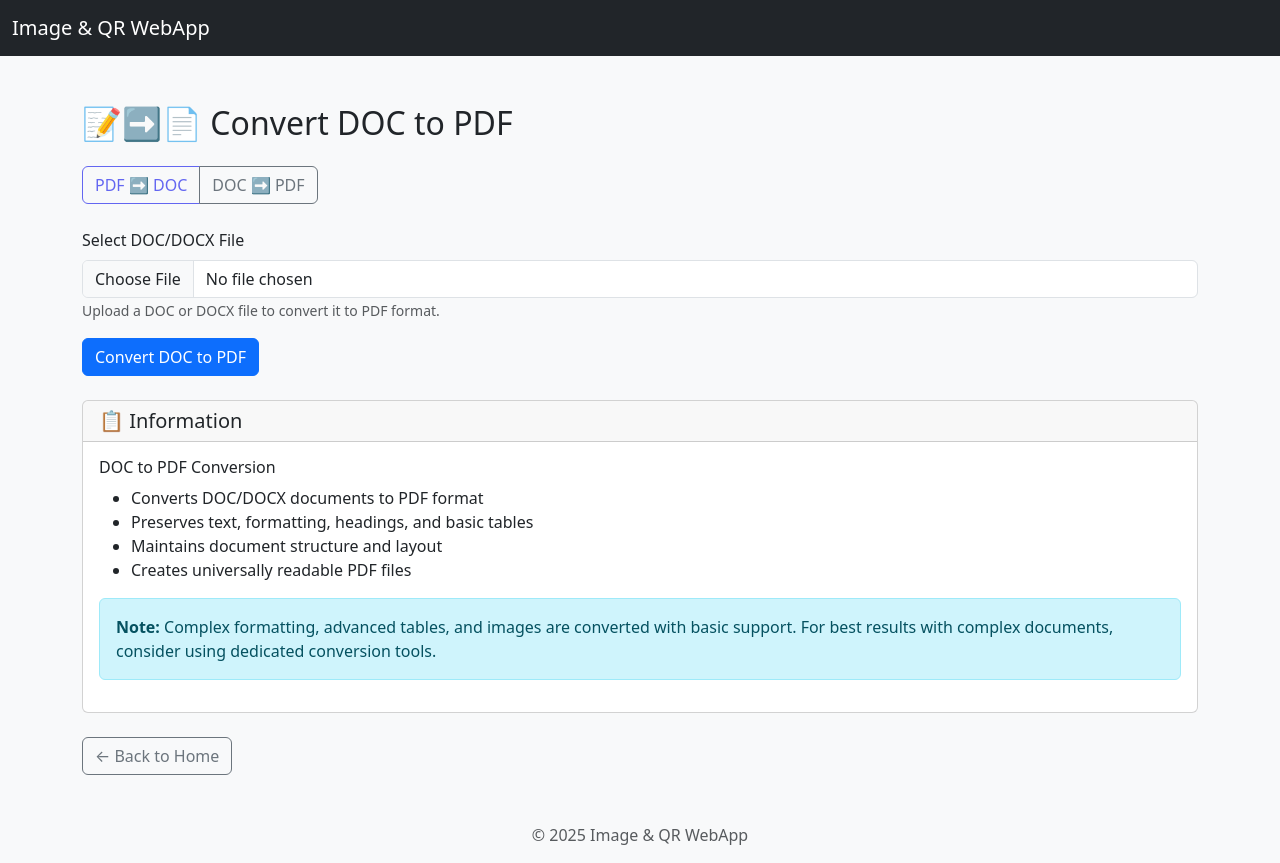
After one commit to kpfahiz/utility_web, a Flask app: template app/templates/convert_pdf_doc.html in a window 1280 px wide. The commit adds this page. Run offline with Flask 3, Linux system fonts and the light colour scheme; the template is opened without the code that fills it, so the values that code supplies are empty.

Commit message:
File converter

```diff
--- /dev/null
+++ b/app/templates/convert_pdf_doc.html
@@ -0,0 +1,133 @@
+{% extends "base.html" %}
+{% block title %}Convert PDF/DOC{% endblock %}
+{% block content %}
+  <h2 class="mb-4">
+    {% if conversion_type == "pdf-to-doc" %}
+      📄➡️📝 Convert PDF to DOC
+    {% else %}
+      📝➡️📄 Convert DOC to PDF
+    {% endif %}
+  </h2>
+
+  {% if error %}
+  <div class="alert alert-danger mb-4">
+    <strong>Error:</strong> {{ error }}
+  </div>
+  {% endif %}
+
+  {% if converted %}
+  <div class="alert alert-success mb-4">
+    <h5 class="alert-heading">✅ Conversion Successful!</h5>
+    <hr>
+    <div class="row">
+      <div class="col-md-6">
+        <p class="mb-1"><strong>Original Size:</strong>
+          {% if original_size_mb >= 1 %}
+            {{ "%.2f"|format(original_size_mb) }} MB
+          {% else %}
+            {{ "%.2f"|format(original_size_kb) }} KB
+          {% endif %}
+        </p>
+        <p class="mb-0"><strong>Converted Size:</strong>
+          {% if converted_size_mb >= 1 %}
+            {{ "%.2f"|format(converted_size_mb) }} MB
+          {% else %}
+            {{ "%.2f"|format(converted_size_kb) }} KB
+          {% endif %}
+        </p>
+      </div>
+    </div>
+    <hr>
+    <a href="/download/{{ download_name }}" class="btn btn-primary" download>Download Converted File</a>
+    {% if conversion_type == "pdf-to-doc" %}
+      <a href="/convert-pdf-doc" class="btn btn-secondary">Convert Another PDF</a>
+    {% else %}
+      <a href="/convert-doc-pdf" class="btn btn-secondary">Convert Another DOC</a>
+    {% endif %}
+  </div>
+  {% endif %}
+
+  <div class="mb-4">
+    <div class="btn-group" role="group" aria-label="Conversion type">
+      <a href="/convert-pdf-doc" class="btn {% if conversion_type == 'pdf-to-doc' %}btn-primary{% else %}btn-outline-primary{% endif %}">
+        PDF ➡️ DOC
+      </a>
+      <a href="/convert-doc-pdf" class="btn {% if conversion_type == 'doc-to-pdf' %}btn-primary{% else %}btn-outline-secondary{% endif %}">
+        DOC ➡️ PDF
+      </a>
+    </div>
+  </div>
+
+  <form method="POST" enctype="multipart/form-data" class="mb-3">
+    <div class="mb-3">
+      <label for="file" class="form-label">
+        {% if conversion_type == "pdf-to-doc" %}
+          Select PDF File
+        {% else %}
+          Select DOC/DOCX File
+        {% endif %}
+      </label>
+      <input
+        type="file"
+        class="form-control"
+        name="file"
+        {% if conversion_type == "pdf-to-doc" %}
+          accept=".pdf,application/pdf"
+        {% else %}
+          accept=".doc,.docx,application/msword,application/vnd.openxmlformats-officedocument.wordprocessingml.document"
+        {% endif %}
+        required
+      >
+      <small class="form-text text-muted">
+        {% if conversion_type == "pdf-to-doc" %}
+          Upload a PDF file to convert it to DOCX format.
+        {% else %}
+          Upload a DOC or DOCX file to convert it to PDF format.
+        {% endif %}
+      </small>
+    </div>
+
+    <button type="submit" class="btn btn-primary">
+      {% if conversion_type == "pdf-to-doc" %}
+        Convert PDF to DOC
+      {% else %}
+        Convert DOC to PDF
+      {% endif %}
+    </button>
+  </form>
+
+  <div class="card mt-4">
+    <div class="card-header">
+      <h5 class="mb-0">📋 Information</h5>
+    </div>
+    <div class="card-body">
+      {% if conversion_type == "pdf-to-doc" %}
+        <h6>PDF to DOC Conversion</h6>
+        <ul>
+          <li>Converts PDF documents to editable DOCX (Word) format</li>
+          <li>Preserves text, formatting, and basic layout</li>
+          <li>Images and complex layouts may require manual adjustment</li>
+          <li>Best for text-heavy documents</li>
+        </ul>
+        <div class="alert alert-info mt-3">
+          <strong>Note:</strong> Complex PDFs with advanced formatting, tables, or images may not convert perfectly. Review and edit the converted document as needed.
+        </div>
+      {% else %}
+        <h6>DOC to PDF Conversion</h6>
+        <ul>
+          <li>Converts DOC/DOCX documents to PDF format</li>
+          <li>Preserves text, formatting, headings, and basic tables</li>
+          <li>Maintains document structure and layout</li>
+          <li>Creates universally readable PDF files</li>
+        </ul>
+        <div class="alert alert-info mt-3">
+          <strong>Note:</strong> Complex formatting, advanced tables, and images are converted with basic support. For best results with complex documents, consider using dedicated conversion tools.
+        </div>
+      {% endif %}
+    </div>
+  </div>
+
+  <div class="mt-4">
+    <a href="/" class="btn btn-outline-secondary">← Back to Home</a>
+  </div>
+{% endblock %}
--- a/requirment.txt
+++ b/requirment.txt
@@ -5,7 +5,10 @@ Flask==3.1.2
 itsdangerous==2.2.0
 Jinja2==3.1.6
 MarkupSafe==3.0.3
+pdf2docx==0.5.8
 pillow==12.0.0
+python-docx==1.1.2
 pypdf==5.1.0
 qrcode==8.2
+reportlab==4.2.2
 Werkzeug==3.1.3
```
Also changed, not shown: app/document_tools.py (added, +220 -0 lines), app/routes.py (+107 -0 lines), app/templates/index.html (+11 -1 lines).
